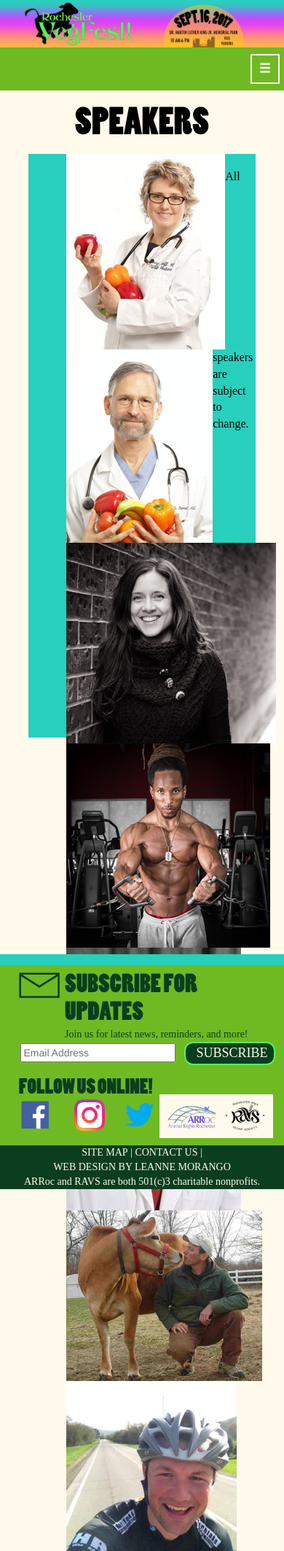
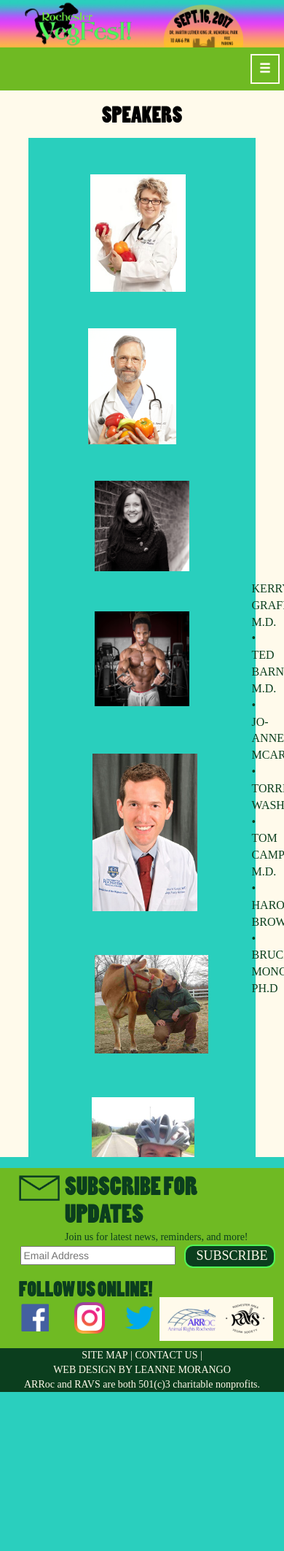
Before and after one commit to LucidDistortion/Rochester-VegFest-Website, a PHP site: page /speakers.html in a window 390 px wide; the page is wider, and only the part inside the window is pictured. Shown: the top 2126 px of that part at 73% size. After the commit the page ends 1908 px from the top of that part, so only its background shows below. Run offline with PHP 8.4, Linux system fonts and the light colour scheme; some web fonts are replaced.

Commit message:
most of speakers page

```diff
--- a/css/speakersstyles.css
+++ b/css/speakersstyles.css
@@ -17,7 +17,7 @@ h1 {
 	margin-top:3%;
 	margin-bottom:5%;
 	width:80%;
-	height:800px;
+	height:850px;
 	background-color:#29cfbd;
 }
 
@@ -29,6 +29,18 @@ p {
 
 p.smallprint {
 	font-size:16px;
+	float:right;
+	margin-top:8%;
+	margin-right:2%;
+}
+
+p.speakers {
+	font-family:"Futura Condensed Medium","Times New Roman";
+	font-size:16px;
+	width:100%;
+	margin-top:1%;
+	margin-left:1%;
+	color:#0b3e1e;;
 }
 
 /*List Items*/
@@ -62,14 +74,142 @@ a.anchorlink:link {
 	color:#fffaeb;
 }
 
+.row1 {
+	margin-top:50px;
+}
+
+.row2 {
+	margin-top:60px;
+}
+
+.headliner {
+	width:100%;
+	height:40px;
+	margin-left:-2%;
+	margin-top:3%;
+	background-color:#feb548;
+	display:inline;
+	float:left;
+}
+
+#names1 {
+
+}
+
+#names2 {
+
+}
+
 @media screen and (max-width: 1214px) { /* Breakpoint at which footer becomes a little taller due to bottom links stacking */
 	#main {
 		padding-bottom: 400px;
 	}
+
 }
 
 @media screen and (max-width: 768px) { /* The "mobile" breakpoint - footer colums stack here */
 	#main {
-		padding-bottom: 600px;
+		padding-bottom: 300px;
+	}
+
+	h1 {
+		font-size:30px;
+	}
+
+	#vendorfield {
+	margin-left:10%;
+	margin-top:3%;
+	margin-bottom:5%;
+	width:80%;
+	height:1400px;
+	background-color:#29cfbd;
+}
+
+.headliner {
+width:0;
+}
+
+	#smallimg1 {
+		width:80%;
+	}
+
+	#smallimg2 {
+		width:80%;
+	}
+
+	#smallimg3 {
+		width:70%;
+		float:left;
+	}
+
+	#smallimg4 {
+		width:70%;
+		float:right;
+	}
+
+	#smallimg5 {
+		width:80%;
+	}
+
+	#smallimg6 {
+		width:80%;
+	}
+
+	#smallimg7 {
+		width:80%;
+	}
+
+	#smallimg8 {
+		width:80%;
 	}
 }
+
+@media screen and (max-width: 450px) {
+	.headliner {
+	width:0;
+}
+
+	#smallimg1 {
+		width:60%;
+		margin-left:15%;
+	}
+
+	#smallimg2 {
+		width:60%;
+		margin-left:15%;
+	}
+
+	#smallimg3 {
+		width:50%;
+		float:left;
+		margin-left:15%;
+
+	}
+
+	#smallimg4 {
+		width:50%;
+		float:left;
+		margin-left:15%;
+
+	}
+
+	#smallimg5 {
+		width:60%;
+		margin-left:15%;
+	}
+
+	#smallimg6 {
+		width:60%;
+		margin-left:15%;
+	}
+
+	#smallimg7 {
+		width:60%;
+		margin-left:15%;
+	}
+
+	#smallimg8 {
+		width:60%;
+		margin-left:15%;
+	}
+}
--- a/speakers.html
+++ b/speakers.html
@@ -77,14 +77,24 @@ The relationship between food, health and disease.”</li>
 	</ul>
 </div>-->
 <ul>
-<li><a href="http://www.kerrygraffmd.com/"><img src="images/speakers/Kerry-Graff-MD.png" alt="Kerry Graff, M.D., Lake Country Medicine"></a></li>
-<li><a href="http://rochesterlifestylemedicine.com/"><img src="images/speakers/Ted-Barnett.png" alt="Ted Barnett, M.D., Rochester Lifestyle Medicine"></a></li>
-<li><a href="http://weanimals.org"><img src="images/speakers/Jo-Anne_McArthur,_Canadian_photojournalist_(photo_by_Lesley_Marino).png" alt="Jo-anne McArthur, Photographer, Animal Rights Activist"></a></li>
-<li><a href="https://www.torrewashington.com/"><img src="images/speakers/vegan-bodybuilding-torre-washington.png" alt="Torre Washington, Vegn body builder and athlete"></a></li>
-<li><a href=" http://preventionofdisease.org/"><img src="images/speakers/thomas_campbell.png" alt="Tom Campbell, medical director of the T. Colin Campbell Center for Nutrition Studies"></a></li>
-<li><a href="http://farmkind.org/"><img src="images/speakers/Harold-Brown.png" alt="Harold Brown, Farmkind"></a></li>
-<li><a href="https://www.plant-basedcyclist.com/"><img src="images/speakers/Ian-Cramer-300x300.png" alt="Ian Cramer, M.S., A.T.C., The Plant-Based Cyclist"></a></li>
-<li><a href="http://www.geo.cornell.edu/ocean/web/people/monger/"><img src="images/speakers/Bruce-Monger.png" alt="Bruce Monger, Ph.D"></a></li>
+<li><a href="http://www.kerrygraffmd.com/"><img class="row1" id="smallimg1" title="Kerry Graff, M.D., Lake Country Medicine" src="images/speakers/Kerry-Graff-MD.png" alt="Kerry Graff, M.D., Lake Country Medicine"></a></li>
+
+<li><a href="http://rochesterlifestylemedicine.com/"><img class="row1" id="smallimg2" title="Ted Barnett, M.D., Rochester Lifestyle Medicine"" src="images/speakers/Ted-Barnett.png" alt="Ted Barnett, M.D., Rochester Lifestyle Medicine"></a></li>
+
+<li><a href="http://weanimals.org"><img class="row1" id="smallimg3" title="Jo-anne McArthur, Photographer, Animal Rights Activist" src="images/speakers/Jo-Anne_McArthur,_Canadian_photojournalist_(photo_by_Lesley_Marino).png" alt="Jo-anne McArthur, Photographer, Animal Rights Activist"></a></li>
+
+<li><a href="https://www.torrewashington.com/"><img class="row1" id="smallimg4" title="Torre Washington, Vegan Body Builder and Athlete" src="images/speakers/vegan-bodybuilding-torre-washington.png" alt="Torre Washington, Vegan Body Builder and Athlete"></a></li>
+
+<div class="headliner" id="names1"><p class="speakers">KERRY GRAFFE, M.D. &#8226; TED BARNETT, M.D. &#8226; JO-ANNE MCARTHUR &#8226; TORRE WASHINGTON &#8226; TOM CAMPBELL, M.D. &#8226; HAROLD BROWN &#8226; BRUCE MONGER, PH.D</p></div>
+
+<li><a href=" http://preventionofdisease.org/"><img class="row2" id="smallimg5" title="Tom Campbell, M.D., Medical Director of the T. Colin Campbell Center for Nutrition Studies" src="images/speakers/thomas_campbell.png" alt="Tom Campbell, Medical Director of the T. Colin Campbell Center for Nutrition Studies"></a></li>
+
+<li><a href="http://farmkind.org/"><img class="row2" id="smallimg6" title="Harold Brown, Founder of Farmkind" src="images/speakers/Harold-Brown.png" alt="Harold Brown, Founder of Farmkind"></a></li>
+
+<li><a href="https://www.plant-basedcyclist.com/"><img class="row2" id="smallimg7" title="Ian Cramer, M.S., A.T.C., The Plant-Based Cyclist" src="images/speakers/Ian-Cramer-300x300.png" alt="Ian Cramer, M.S., A.T.C., The Plant-Based Cyclist"></a></li>
+
+<li><a href="http://www.geo.cornell.edu/ocean/web/people/monger.html"><img class="row2" id="smallimg8" title="Bruce Monger, Ph.D Senior Lecturer at Cornell" src="images/speakers/Bruce-Monger.png" alt="Bruce Monger, Ph.D Senior Lecturer at Cornell"></a></li>
+
 
 </ul>
 
```
